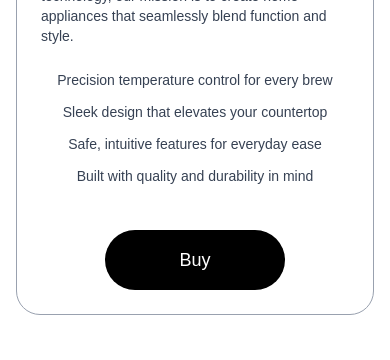
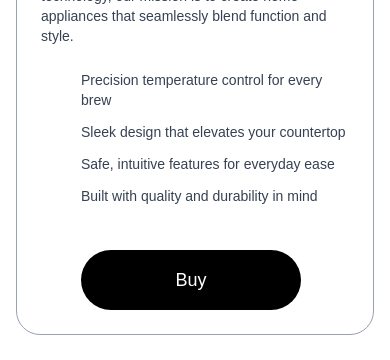
Before and after one commit to Webminds-designs/KettleXnext, a Next.js app: page /aboutus in a window 390 px wide. Shown: the part 759-1119 px from the top of the page. Built offline with nearby package versions, Linux system fonts and the light colour scheme.

Commit message:
Enhance Hero component layout and styling for improved responsiveness and user experience

```diff
--- a/app/aboutus/Hero.js
+++ b/app/aboutus/Hero.js
@@ -25,7 +25,7 @@ const Hero = () => {
           <img
             src="/images/earth.png"
             alt="Earth"
-            className="w-48 sm:w-64 md:w-80 lg:w-96"
+            className="w-48 sm:w-64 md:w-80 lg:w-[35rem]"
           />
         </div>
       </div>
@@ -38,14 +38,14 @@ const Hero = () => {
             <img
               src="/images/hero1.jpg"
               alt="Hero1"
-              className="rounded-t-3xl lg:rounded-3xl object-cover w-full h-64 md:h-80 lg:-mt-20 lg:ml-20 lg:w-70 lg:h-[33rem]"
+              className="rounded-t-3xl lg:rounded-3xl object-cover w-full h-64 md:h-80 lg:-mt-20 lg:ml-20 lg:w-70 lg:h-[38rem]"
             />
           </div>
           <div className="z-0 hidden lg:block">
             <img
               src="/images/hero2.jpg"
               alt="Hero2"
-              className="rounded-3xl -mt-20 -ml-30 w-fit h-[33rem]"
+              className="rounded-3xl -mt-20 -ml-30 w-fit h-[38rem]"
             />
           </div>
         </div>
@@ -67,22 +67,22 @@ const Hero = () => {
           </div>
 
           <div className="flex flex-col w-full items-center lg:items-start gap-3 mt-6">
-            <div className="text-sm sm:text-base lg:text-[16px] text-gray-700 flex flex-col gap-3 w-full">
-              <div className="flex items-center justify-center text-center">
+            <div className="text-sm sm:text-base lg:text-[16px] text-gray-700 flex flex-col gap-3 w-full pl-10">
+              <div className="flex items-center justify-start text-left">
                 Precision temperature control for every brew
               </div>
-              <div className="flex items-center justify-center text-center">
+              <div className="flex items-center justify-start text-left">
                 Sleek design that elevates your countertop
               </div>
-              <div className="flex items-center justify-center text-center">
+              <div className="flex items-center justify-start text-left">
                 Safe, intuitive features for everyday ease
               </div>
-              <div className="flex items-center justify-center text-center">
+              <div className="flex items-center justify-start text-left">
                 Built with quality and durability in mind
               </div>
             </div>
-            <div className="flex justify-center w-full mt-8">
-              <div className="flex justify-center items-center w-[180px] h-[60px] rounded-full bg-black transform transition hover:scale-105">
+            <div className="flex justify-start w-full mt-8 pl-10">
+              <div className="flex justify-start items-center w-[220px] h-[60px] rounded-full bg-black transform transition hover:scale-105">
                 <button className="text-white font-medium w-full h-full text-lg">
                   Buy
                 </button>
```
